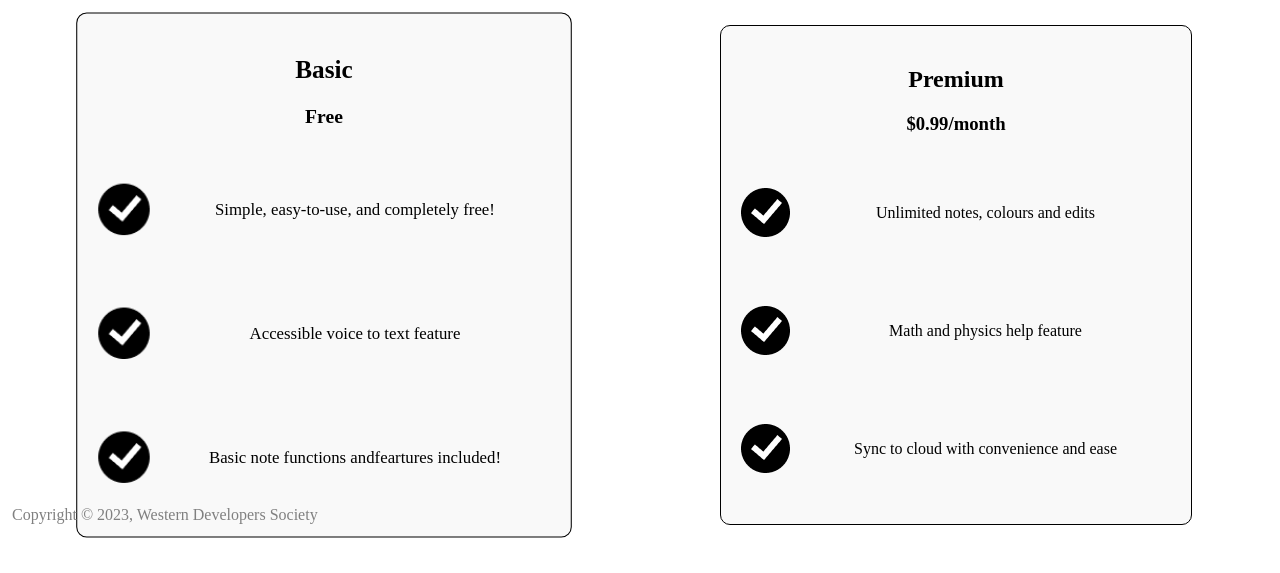
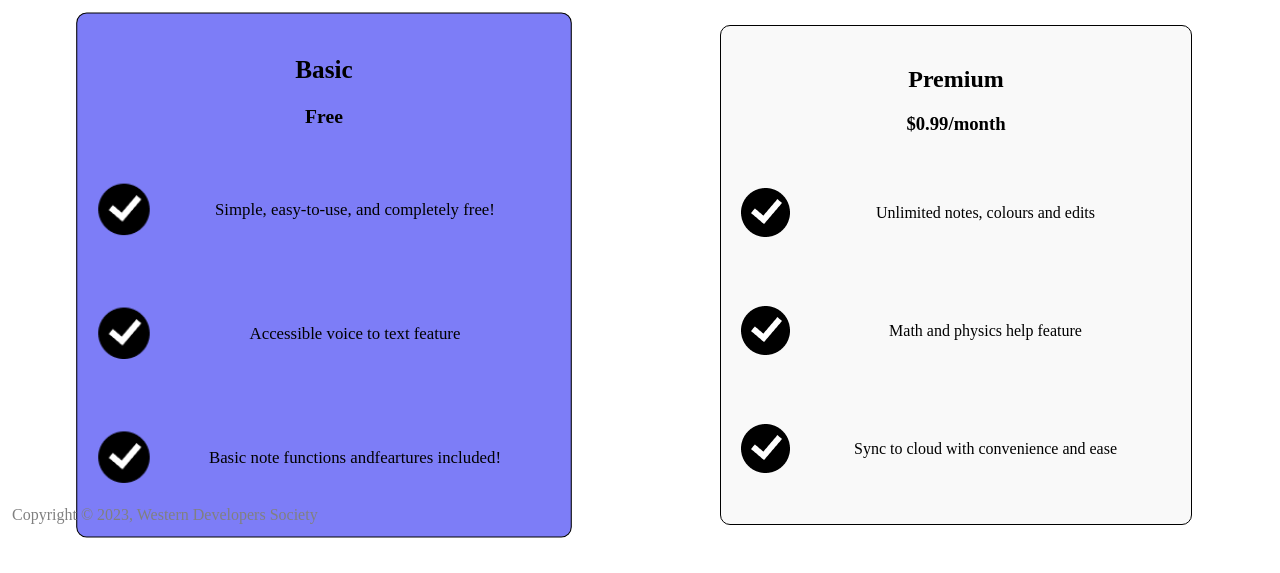
Before and after one commit to Nate5461/hackathon2023, a website: page frontend/pricing.html in a window 1280 px wide. In both pictures the pointer is over the element 324 px from the left and 539 px from the top of the page. Shown: the part 264-837 px from the top of the page. Drawn offline with Linux system fonts and the light colour scheme; files that its build step writes are made by us from their sources; files whose address does not match are found by name.

Commit message:
cool colours on pricing

```diff
--- a/frontend/pricing.html
+++ b/frontend/pricing.html
@@ -1,4 +1,6 @@
 <!DOCTYPE html>
+<!--  -->
+<link rel="stylesheet" href="path/to/your/style.css">
 <html lang="en">
   <head>
     <meta charset="UTF-8">
--- a/frontend/style.css
+++ b/frontend/style.css
@@ -326,23 +326,28 @@ body {
 
 }
 
+/* Existing styles for feature-boxPricing */
 .feature-boxPricing {
     flex: 1;
     border: 1px solid #000;
     padding: 20px;
     margin: 40px 80px;
     box-sizing: border-box;
-    background-color: #f9f9f9; /* This will make the boxes visible */
+    background-color: #f9f9f9; /* Default background color */
     height: 500px;
     width: 80%;
     border-radius: 10px;
     transition: all 0.3s ease;
+    /* Add your other styles... */
 }
 
+/* Add hover effect */
 .feature-boxPricing:hover {
-    transform: scale(1.05); /* This will make the box larger */
-    background-color: rgb(47, 48, 120)49, 101; /* This will highlight the box */
+    background-color: var(--btn-primary); /* Background color on hover */
+    transform: scale(1.05); /* Keep your scale transformation */
+    /* You may adjust the background-color if var(--btn-primary) is not the blue you want */
 }
+
 
 .feature-boxPricing h2, .feature-boxPricing h3{
     text-align: center; /* This will center the text */
```
